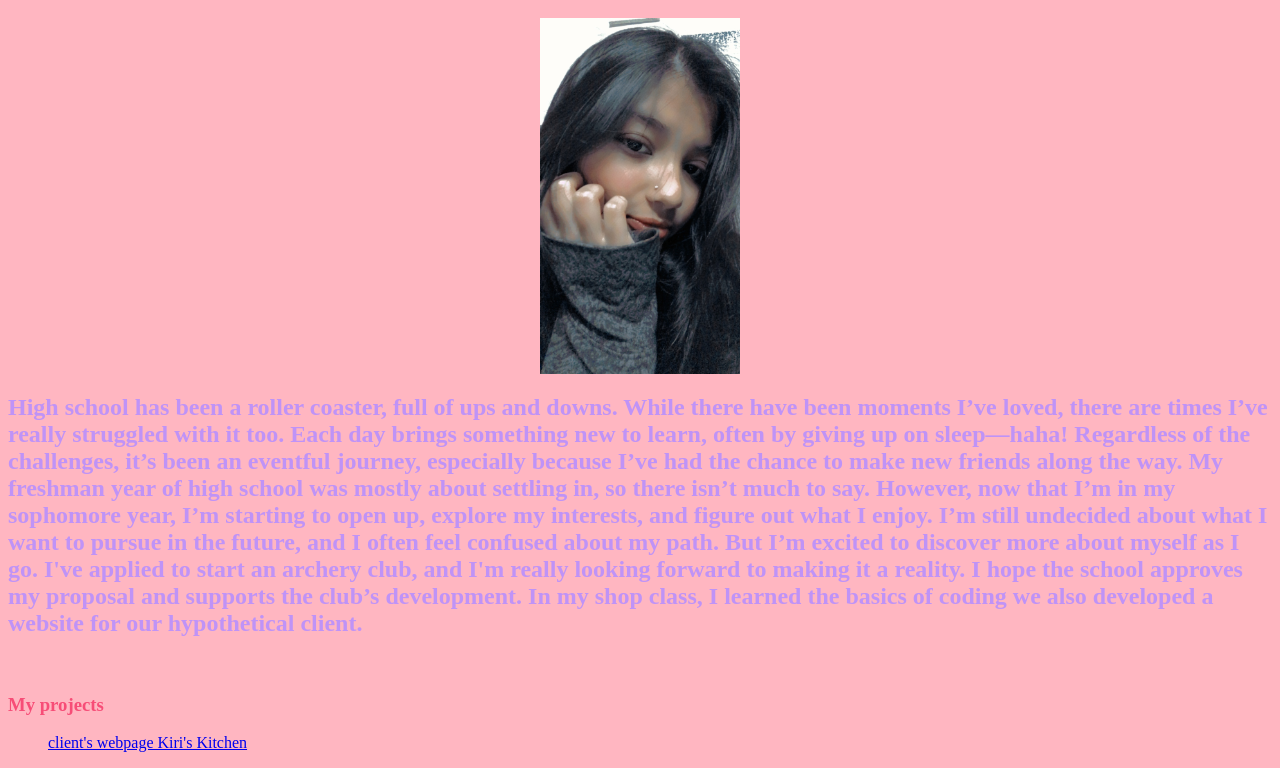
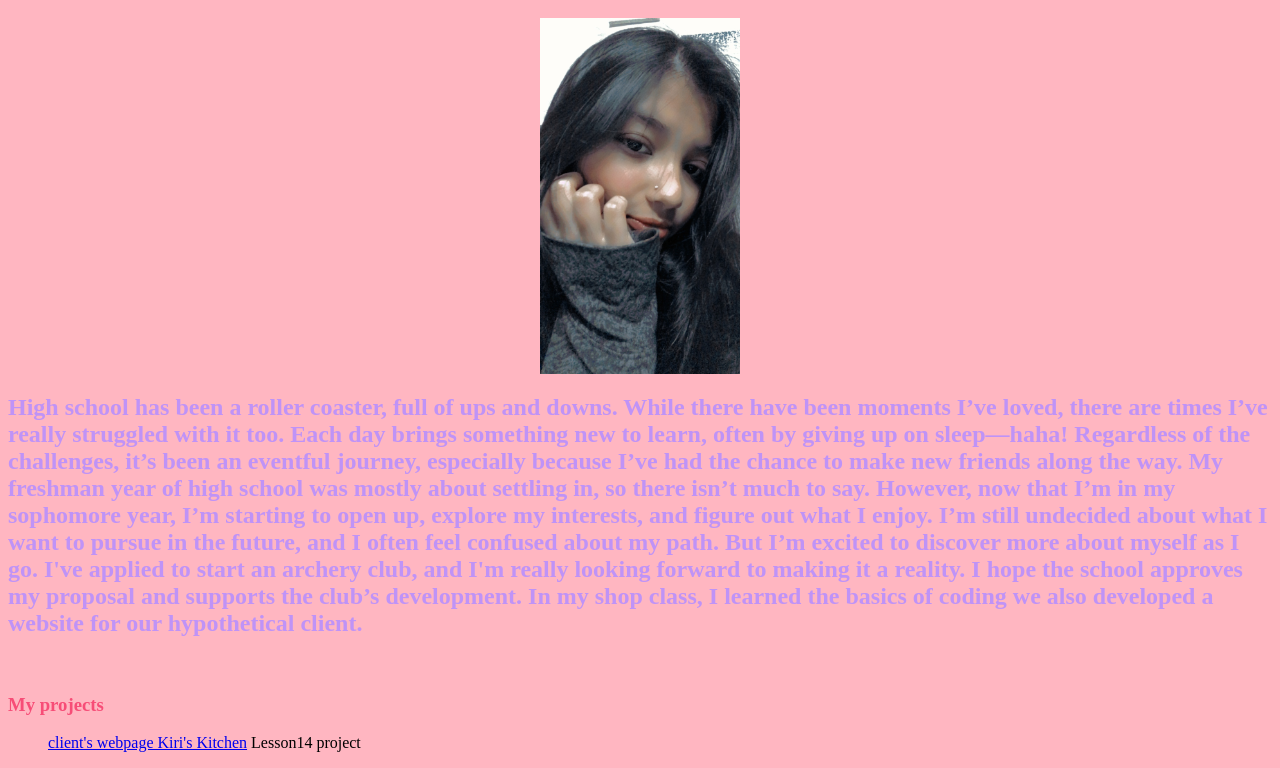
Before and after one commit to TasrubaM/Sophomore_-Portfolio, a plain HTML site: page index.html in a window 1280 px wide. Shown: the part 48-816 px from the top of the page. Drawn offline with Linux system fonts and the light colour scheme; a web font is replaced by a local one.

Commit message:
Update index.html

```diff
--- a/index.html
+++ b/index.html
@@ -23,6 +23,7 @@ I've applied to start an archery club, and I'm really looking forward to making
  <h3>  My projects </h3>
 <ul>
   <a href="lesson5_activity.html"> client's webpage Kiri's Kitchen</a>
+  <ahref="Lesson14/index.html">Lesson14 project</a>
   </ul>
 </body>
 </html>
```
